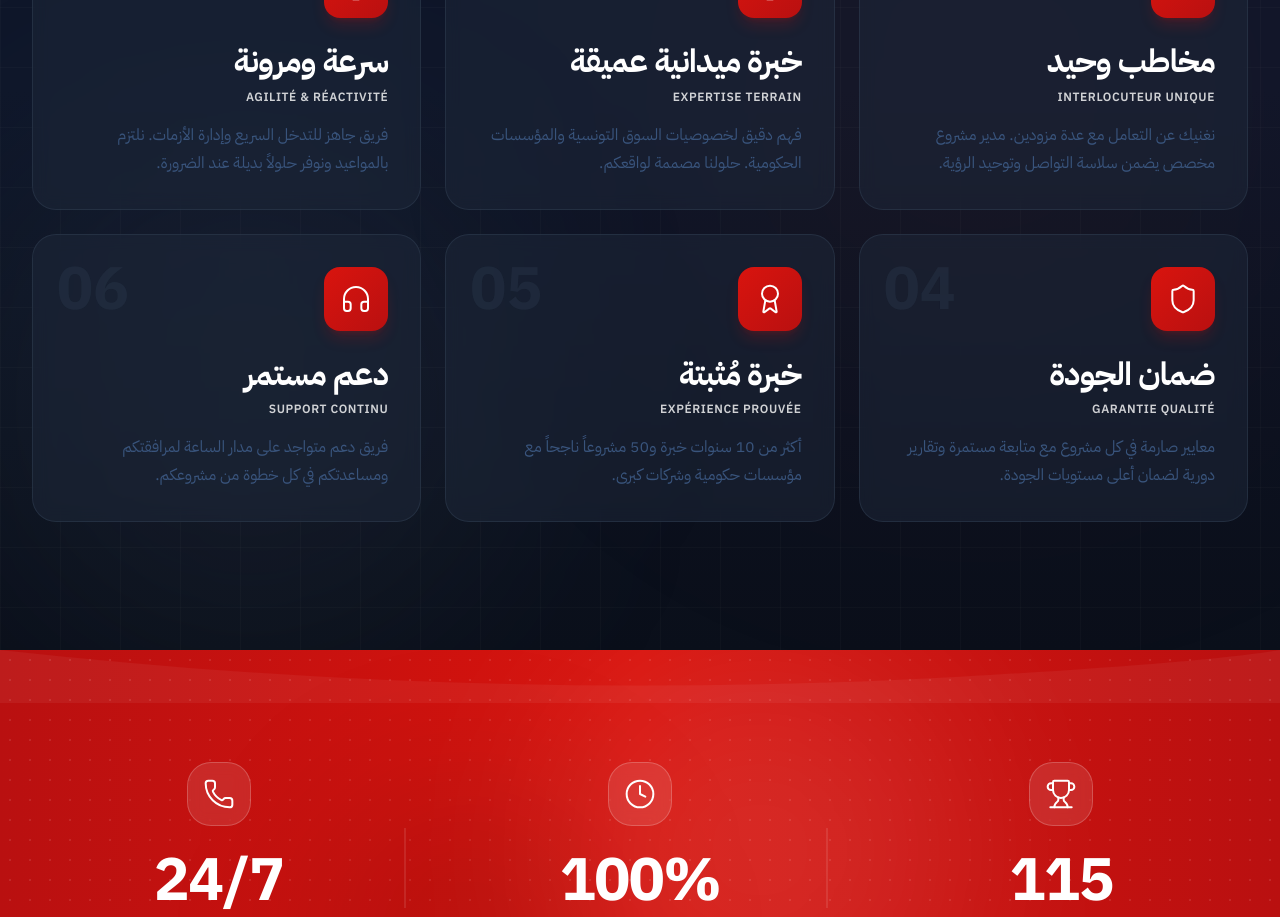
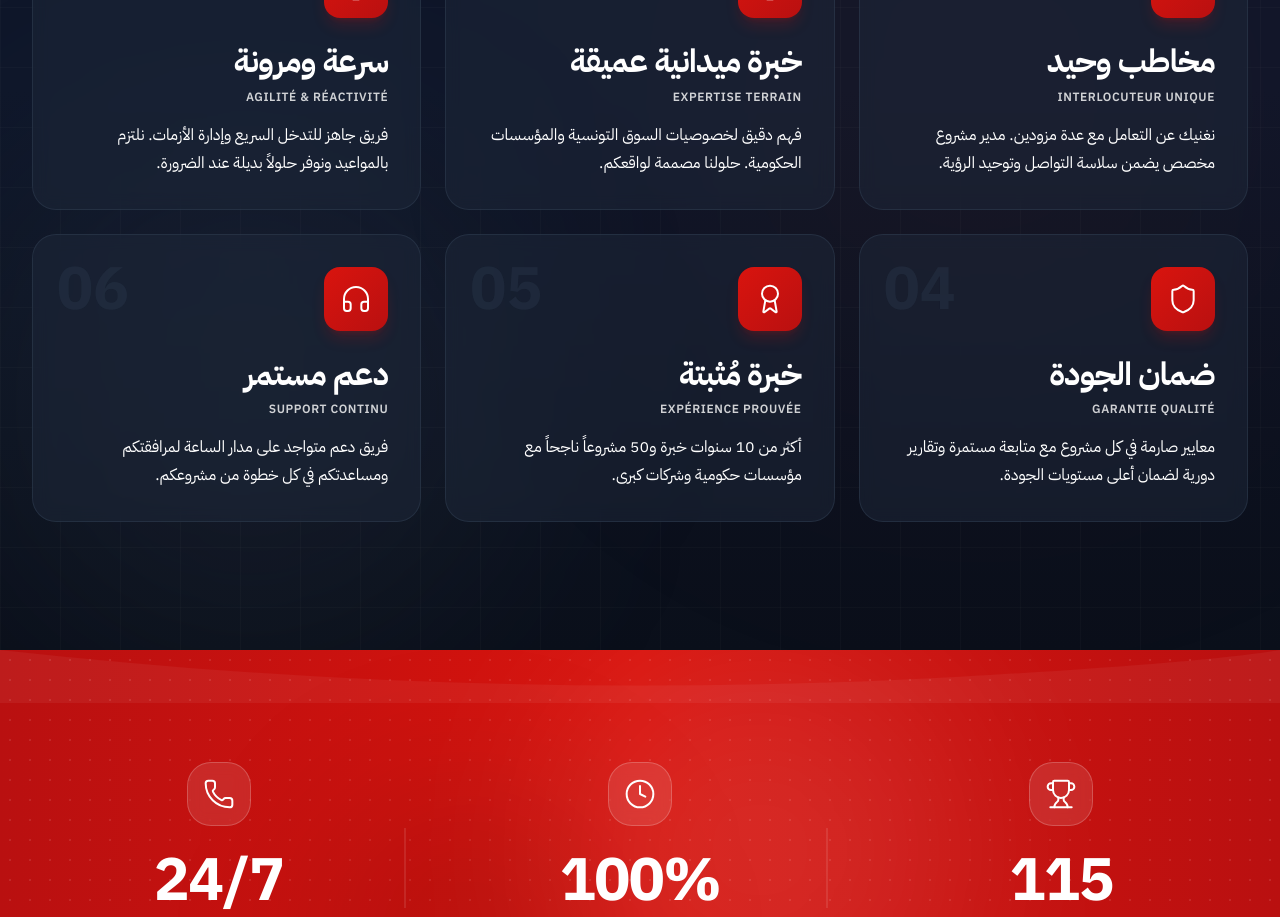
Before and after one commit to walkhatib39-ctrl/tech-solution, a Next.js app: page / in a window 1280 px wide. Shown: the part 3680-4597 px from the top of the page. Built offline with nearby package versions, Linux system fonts and the light colour scheme.

Commit message:
Fix: Force white text for Why Us descriptions

```diff
--- a/src/components/WhyUs.tsx
+++ b/src/components/WhyUs.tsx
@@ -111,7 +111,7 @@ export default function WhyUs() {
                                 {reason.subtitle}
                             </span>
 
-                            <p className="text-navy-300 leading-relaxed">
+                            <p className="text-white leading-relaxed" style={{ color: '#ffffff' }}>
                                 {reason.description}
                             </p>
 
```
